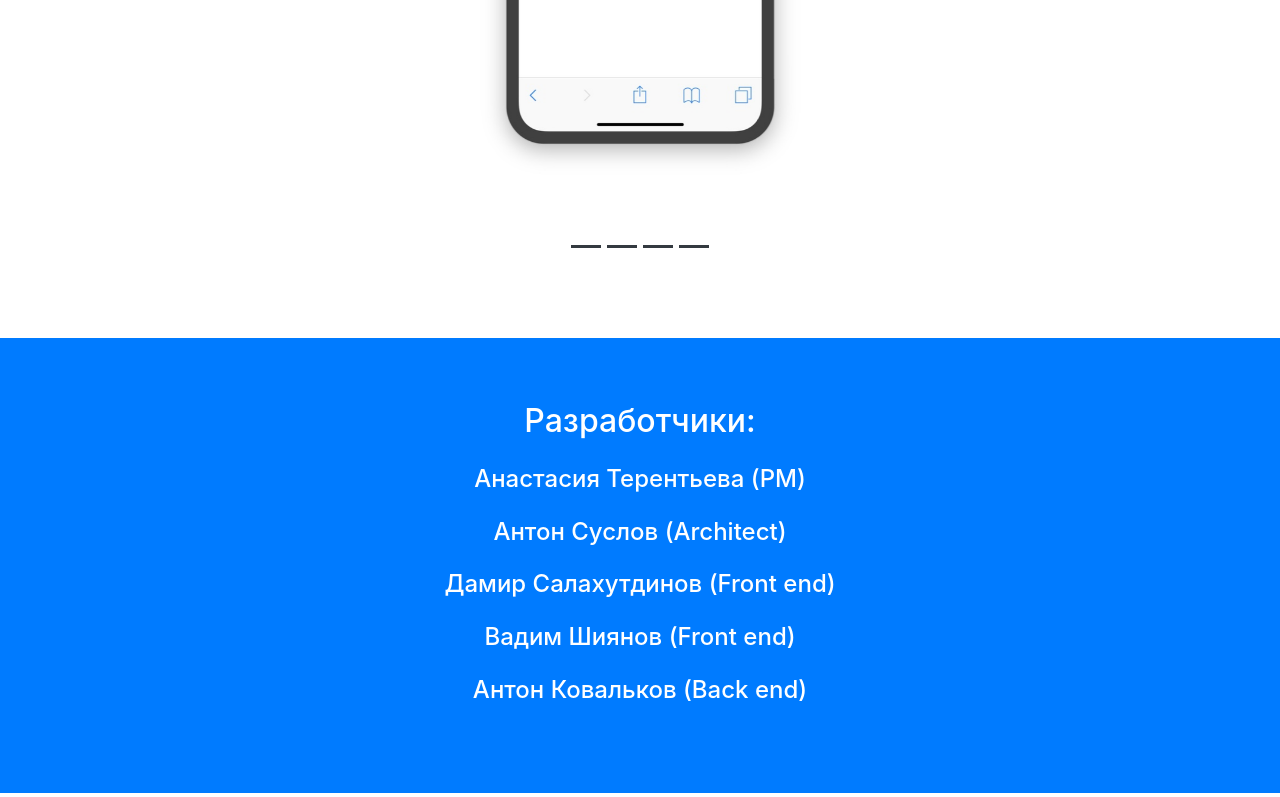
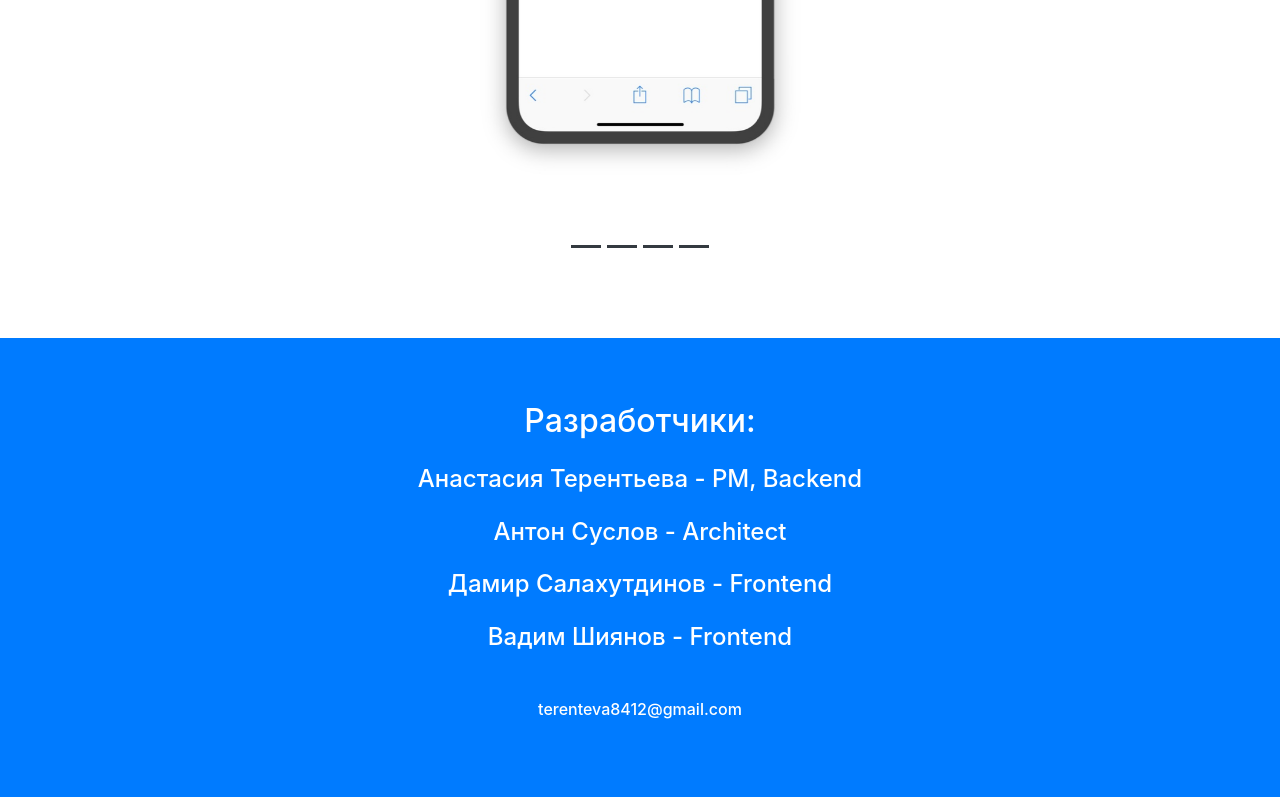
Before and after one commit to imterana/MVFrontend, a website with bundled scripts: page landing/index.html in a window 1280 px wide. Shown: the part 2000-2797 px from the top of the page. Built offline with nearby package versions, Linux system fonts and the light colour scheme.

Commit message:
Removed Bootstrap readme; Fixed developers list

```diff
--- a/landing/index.html
+++ b/landing/index.html
@@ -15,8 +15,10 @@
 
     <!-- Custom fonts for this template -->
     <link href="vendor/font-awesome/css/font-awesome.min.css" rel="stylesheet" type="text/css">
-    <link href='https://fonts.googleapis.com/css?family=Open+Sans:300italic,400italic,600italic,700italic,800italic,400,300,600,700,800' rel='stylesheet' type='text/css'>
-    <link href='https://fonts.googleapis.com/css?family=Merriweather:400,300,300italic,400italic,700,700italic,900,900italic' rel='stylesheet' type='text/css'>
+    <link href='https://fonts.googleapis.com/css?family=Open+Sans:300italic,400italic,600italic,700italic,800italic,400,300,600,700,800'
+          rel='stylesheet' type='text/css'>
+    <link href='https://fonts.googleapis.com/css?family=Merriweather:400,300,300italic,400italic,700,700italic,900,900italic'
+          rel='stylesheet' type='text/css'>
 
     <!-- Plugin CSS -->
     <link href="vendor/magnific-popup/magnific-popup.css" rel="stylesheet">
@@ -49,7 +51,8 @@
     <div class="container">
         <div class="row">
             <div class="col-lg-8 mx-auto text-center">
-            <p class="mb-4"><span class="thick">Mark As Visited</span>- приложение, позволяющее студентам отмечать друг друга на парах без лишних проблем.</p>
+                <p class="mb-4"><span class="thick">Mark As Visited</span>- приложение, помогающее студентам отмечать
+                    друг друга на парах без лишних проблем.</p>
             </div>
         </div>
     </div>
@@ -133,11 +136,14 @@
     <div class="container">
         <div class="text-center">
             <h2 class="mb-4 text-white">Разработчики:</h2>
-          <h4 class="mb-4 text-white">Анастасия Терентьева (PM)</h4>
-          <h4 class="mb-4 text-white">Антон Суслов (Architect)</h4>
-          <h4 class="mb-4 text-white">Дамир Салахутдинов (Front end)</h4>
-          <h4 class="mb-4 text-white">Вадим Шиянов (Front end)</h4>
-          <h4 class="mb-4 text-white">Антон Ковальков (Back end)</h4>
+            <h4 class="mb-4 text-white">Анастасия Терентьева - PM, Backend</h4>
+            <h4 class="mb-4 text-white">Антон Суслов - Architect</h4>
+            <h4 class="mb-4 text-white">Дамир Салахутдинов - Frontend</h4>
+            <h4 class="mb-4 text-white">Вадим Шиянов - Frontend</h4>
+        </div>
+        <br>
+        <div class="text-center">
+            <h6 class="mb-4 text-white">terenteva8412@gmail.com</h6>
         </div>
     </div>
 </section>
```
Also changed, not shown: landing/README.md (deleted). Lines whose indentation alone changed are shown as unchanged.
